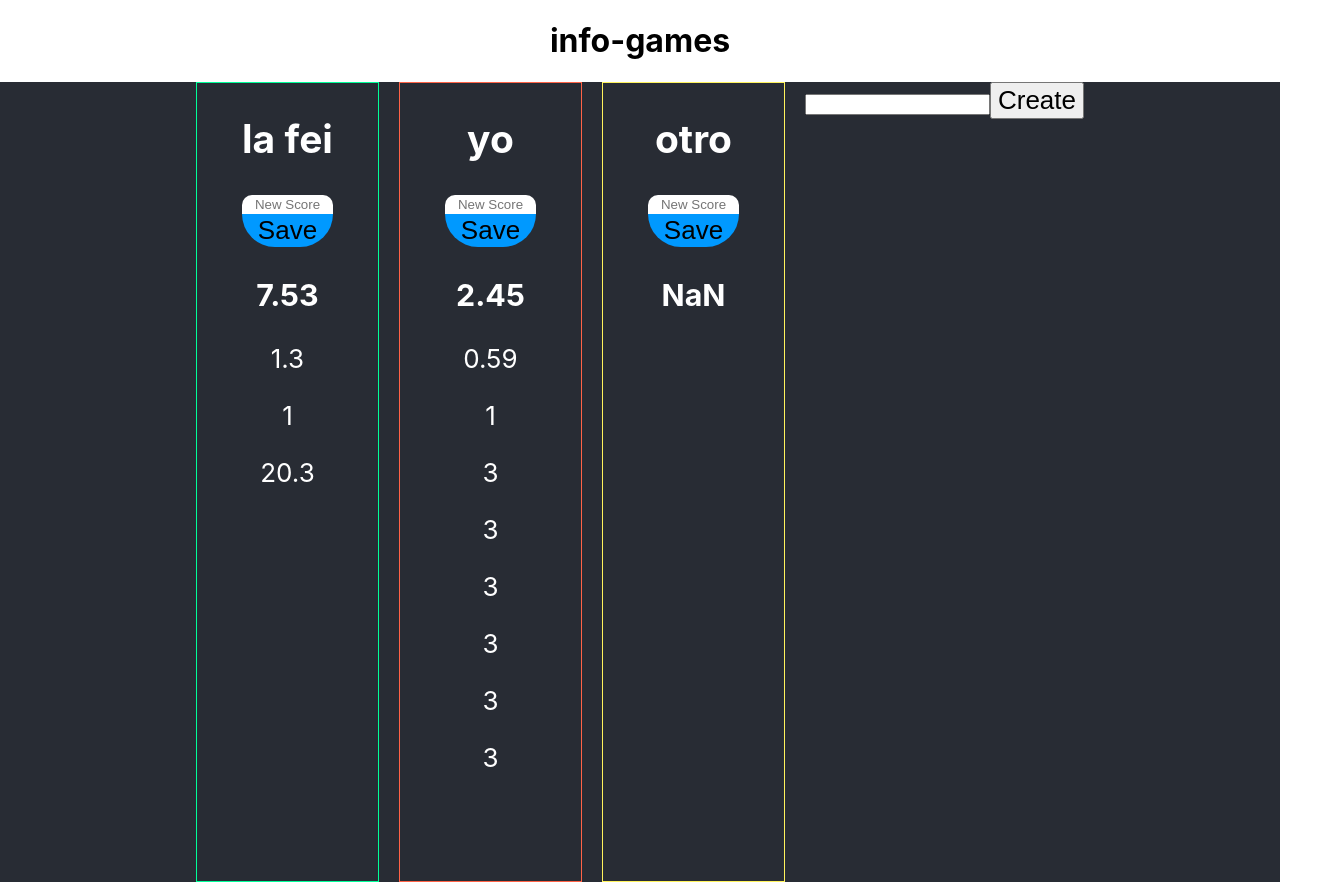
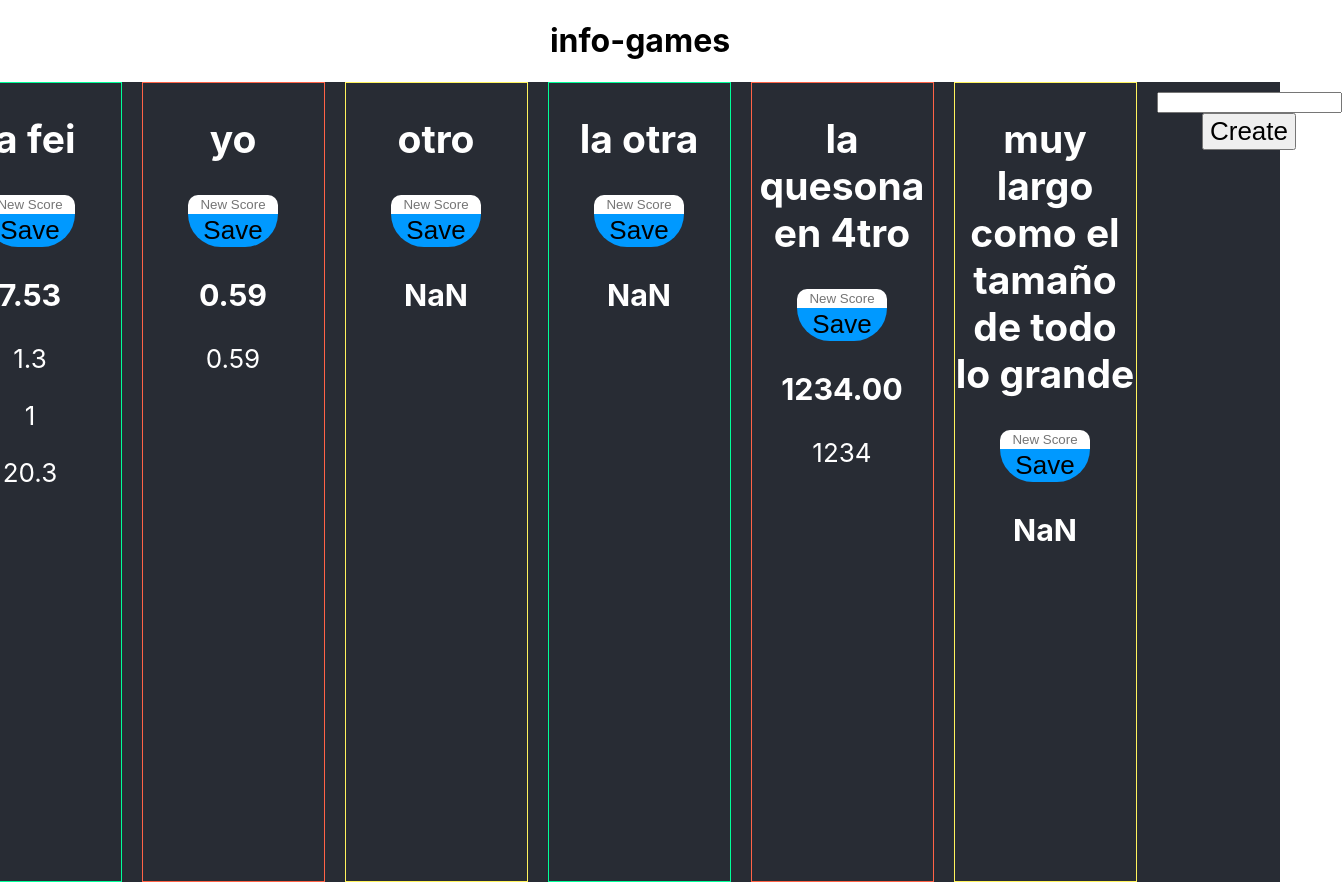
Before and after one commit to diegofernandoalayon/info-games, a React (Vite) app: page / in a window 1280 px wide. Shown: the whole page, 1342 px wide, since content can reach past the window. Built offline with nearby package versions, Linux system fonts and the light colour scheme; data requests are answered from the project's data file.

Commit message:
instalando react router dom en nuestra app

```diff
--- a/db.json
+++ b/db.json
@@ -13,20 +13,30 @@
       "id": 2,
       "name": "yo",
       "score": [
-        0.59,
-        1,
-        3,
-        3,
-        3,
-        3,
-        3,
-        3
+        0.59
       ]
     },
     {
       "name": "otro",
       "score": [],
       "id": 3
+    },
+    {
+      "name": "la otra",
+      "score": [],
+      "id": 4
+    },
+    {
+      "name": "la quesona en 4tro",
+      "score": [
+        1234
+      ],
+      "id": 5
+    },
+    {
+      "name": "muy largo como el tamaño de todo lo grande ",
+      "score": [],
+      "id": 6
     }
   ]
 }
--- a/src/main.jsx
+++ b/src/main.jsx
@@ -2,10 +2,11 @@ import React from 'react'
 import ReactDOM from 'react-dom'
 import './index.css'
 import App from './App'
+import { BrowserRouter } from 'react-router-dom'
 
 ReactDOM.render(
-  <React.StrictMode>
+  <BrowserRouter>
     <App />
-  </React.StrictMode>,
+  </BrowserRouter>,
   document.getElementById('root')
 )
```
Also changed, not shown: package.json (+4 -4 lines), 1 other file (tests, documents, lock files or other folders).
